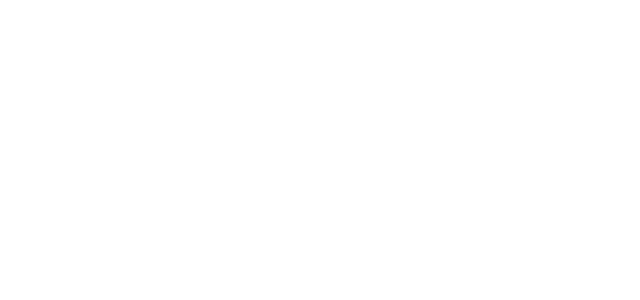
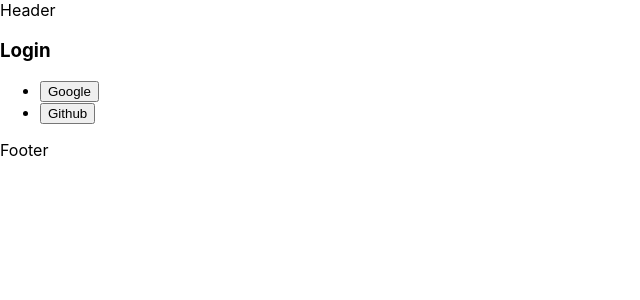
Before and after one commit to rovin0805/card-maker, a React (Create React App) app: page / in a window 1280 px wide. Shown: the top 300 px of the page, without its empty margins (0-640 px from the left). Built offline with nearby package versions, Linux system fonts and the light colour scheme; no server answers.

Commit message:
feat : firebase auth login

```diff
--- a/src/app.jsx
+++ b/src/app.jsx
@@ -1,7 +1,8 @@
 import './app.css';
+import Login from './components/login/login';
 
-function App() {
-  return <div />;
+function App({ authService }) {
+  return <Login authService={authService} />;
 }
 
 export default App;
--- /dev/null
+++ b/src/components/footer/footer.jsx
@@ -0,0 +1,7 @@
+import React from 'react';
+
+const Footer = () => {
+  return <div>Footer</div>;
+};
+
+export default Footer;
--- /dev/null
+++ b/src/components/header/header.jsx
@@ -0,0 +1,7 @@
+import React from 'react';
+
+const Header = () => {
+  return <div>Header</div>;
+};
+
+export default Header;
--- /dev/null
+++ b/src/components/login/login.jsx
@@ -0,0 +1,31 @@
+import React from 'react';
+import Header from '../header/header';
+import Footer from '../footer/footer';
+
+const Login = ({ authService }) => {
+  const onLogin = (event) => {
+    authService
+      .login(event.currentTarget.textContent) //
+      .then(console.log);
+  };
+
+  return (
+    <section>
+      <Header />
+      <section>
+        <h1>Login</h1>
+        <ul>
+          <li>
+            <button onClick={onLogin}>Google</button>
+          </li>
+          <li>
+            <button onClick={onLogin}>Github</button>
+          </li>
+        </ul>
+      </section>
+      <Footer />
+    </section>
+  );
+};
+
+export default Login;
--- a/src/index.js
+++ b/src/index.js
@@ -2,10 +2,14 @@
 import ReactDOM from 'react-dom/client';
 import './index.css';
 import App from './app';
+import AuthService from './services/auth_service';
+import { firebaseApp } from './services/firebase';
+
+const authService = new AuthService(firebaseApp);
 
 const root = ReactDOM.createRoot(document.getElementById('root'));
 root.render(
   <React.StrictMode>
-    <App />
+    <App authService={authService} />
   </React.StrictMode>
 );
--- /dev/null
+++ b/src/services/auth_service.js
@@ -0,0 +1,32 @@
+import {
+  getAuth,
+  GithubAuthProvider,
+  GoogleAuthProvider,
+  signInWithPopup,
+} from 'firebase/auth';
+
+class AuthService {
+  constructor() {
+    this.firebaseAuth = getAuth();
+    this.googleProvider = new GoogleAuthProvider();
+    this.githubProvider = new GithubAuthProvider();
+  }
+
+  login(providerName) {
+    const authProvider = this.getProvider(providerName);
+    return signInWithPopup(this.firebaseAuth, authProvider);
+  }
+
+  getProvider(providerName) {
+    switch (providerName) {
+      case 'Google':
+        return this.googleProvider;
+      case 'Github':
+        return this.githubProvider;
+      default:
+        throw new Error(`noe supported provider : ${providerName}`);
+    }
+  }
+}
+
+export default AuthService;
```
